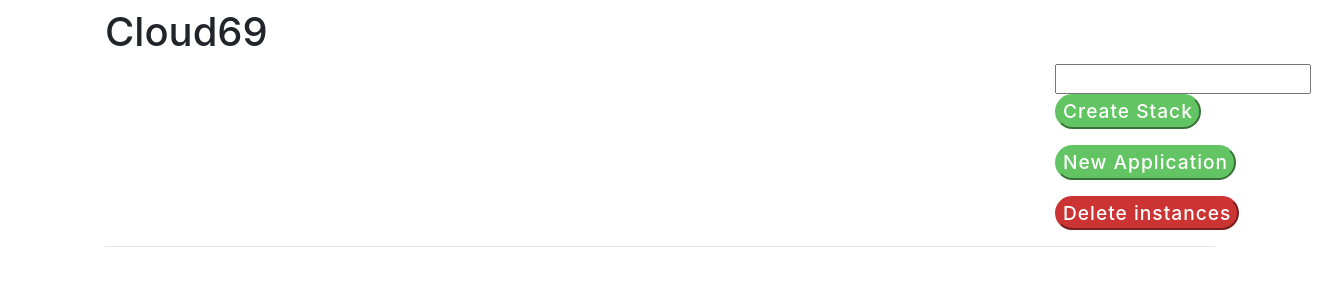
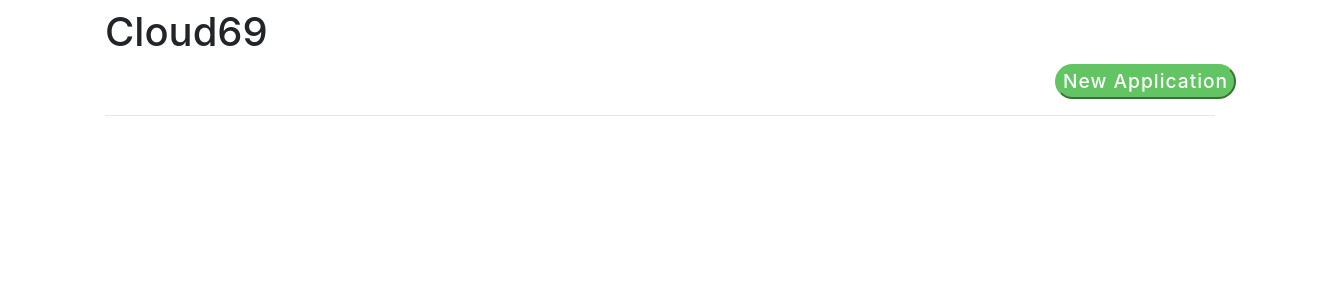
Before and after one commit to Adrian1707/cloud69, a Django app: page /cloud69/ in a window 1320 px wide. Shown: the top 300 px of the page. Run offline with Django 3.2, Linux system fonts and the light colour scheme; data that the repository does not hold is empty; style sheets or scripts are compiled from the project's sources; some libraries are stand-ins or nearby versions.

Commit message:
[working] cleanup views.py and place cloud formation calls in new cloud formation client

```diff
--- a/cloud69/ec2_client.py
+++ /dev/null
@@ -1,74 +0,0 @@
-import os
-import random
-import string
-import boto3
-import pdb
-from django.db import models
-
-class EC2Client(object):
-    def __init__(self):
-        self.client = self.ec2_client()
-        self.resource = self.ec2_resource()
-
-    def get_instances(self):
-        response = self.client.describe_instances()["Reservations"]
-        instances = []
-        if response != []:
-            for instance in response:
-                instances.append(instance["Instances"][0])
-            return instances
-        else:
-            return []
-
-    def create_ec2_instance(self):
-        key_name = self.randomString()
-
-        # create a file to store key locally
-        outfile = open("{key_name}.pem".format(key_name=key_name), 'w')
-
-        # call the boto ec2 function to create a key pair
-        key_pair = self.resource.create_key_pair(KeyName=key_name)
-        #
-        # # capture the key and store it in a file
-        KeyPairout = str(key_pair.key_material)
-        outfile.write(KeyPairout)
-
-        self.resource.create_instances(
-            ImageId="ami-09ead922c1dad67e4",
-            MinCount=1,
-            MaxCount=1,
-            InstanceType='t2.micro',
-            KeyName=key_name
-        )
-
-    def delete_instance(self, id):
-        self.resource.instances.filter(InstanceIds = [id]).terminate()
-
-    def delete_all_ec2_instances(self):
-        self.resource.instances.terminate()
-
-        keypairs = self.client.describe_key_pairs()["KeyPairs"]
-        for pair in keypairs:
-            response = self.client.delete_key_pair(
-                KeyName=pair['KeyName'],
-            )
-
-    def ec2_resource(self):
-        return boto3.resource(
-            "ec2",
-            aws_access_key_id=os.environ['AWS_ACCESS_KEY_ID'],
-            aws_secret_access_key=os.environ['AWS_SECRET_ACCESS_KEY'],
-            region_name="eu-west-2"
-            )
-
-    def ec2_client(self):
-        return boto3.client(
-            "ec2",
-            aws_access_key_id=os.environ['AWS_ACCESS_KEY_ID'],
-            aws_secret_access_key=os.environ['AWS_SECRET_ACCESS_KEY'],
-            region_name="eu-west-2"
-        )
-
-    def randomString(self, stringLength=10):
-        letters = string.ascii_lowercase
-        return ''.join(random.choice(letters) for i in range(stringLength))
--- a/cloud69/templates/cloud69/index.html
+++ b/cloud69/templates/cloud69/index.html
@@ -27,21 +27,9 @@
               {% endfor %}
              </div>
             <div class="col-md-2">
-              <form action="/cloud69/create_stack" method="POST">
-                {% csrf_token %}
-                <input type="text" name="github_url">
-                <input class="button button--create" type="submit" value="Create Stack">
-              </form>
-
               <form action="/cloud69/new_stack" method="GET">
                 {% csrf_token %}
                 <input class="button button--create" type="submit" value="New Application">
-              </form>
-
-
-              <form action="/cloud69/delete_all" method="POST">
-                {% csrf_token %}
-                <input class="button button--delete" type="submit" value="Delete instances">
               </form>
             </div>
           </div>
--- a/cloud69/templates/cloud69/success.html
+++ b/cloud69/templates/cloud69/success.html
@@ -1 +1 @@
-<h1>Instance created</h1>
+<h1>Your stack is being created.</h1>
--- a/cloud69/urls.py
+++ b/cloud69/urls.py
@@ -4,9 +4,6 @@ from . import views
 
 urlpatterns = [
     path('', views.index, name='index'),
-    path('create', views.create, name='create'),
-    path('delete_all', views.delete_all, name='delete_all'),
-    path('delete', views.delete, name='delete'),
     path('new_stack', views.new_stack, name='new_stack'),
     path('create_stack', views.create_stack, name='create_stack'),
 ]
--- a/cloud69/views.py
+++ b/cloud69/views.py
@@ -1,64 +1,29 @@
 from django.http import HttpResponse
 from django.template import loader, Context
-from cloud69.ec2_client import *
+from cloud69.cloud_formation_client import *
 from cloud69.models import *
 import json
 import boto3
 import pdb
 
 def index(request):
-    instances = EC2Client().get_instances()
     template = loader.get_template('cloud69/index.html')
     instance_models = []
-    for instance in instances:
-        if instance['State']["Name"] != 'terminated':
-            instance_models.append(EC2Instance.create(instance_response = instance))
 
     html = template.render({'instance_models': instance_models }, request)
     return HttpResponse(html)
 
-def create(request):
-    EC2Client().create_ec2_instance()
-    template = loader.get_template('cloud69/success.html')
-    return HttpResponse(template.render({}, request))
+def new_stack(request):
+    template = loader.get_template("cloud69/new_stack.html")
+    return HttpResponse(template.render({"ec2_instance_types": ec2_instance_types, "db_instance_types": db_instance_types}, request))
 
-def delete(request):
-    instance_id = request.POST.dict().get("instance_id")
-    EC2Client().delete_instance(instance_id)
+def create_stack(request):
+    CloudFormationClient().create_stack(request.POST.dict())
     template = loader.get_template("cloud69/success.html")
     return HttpResponse(template.render({}, request))
 
-def delete_all(request):
-    EC2Client().delete_all_ec2_instances()
-    template = loader.get_template('cloud69/success.html')
-    return HttpResponse(template.render({}, request))
+def ec2_instance_types():
+    return ["t1.micro", "t2.nano", "t2.micro", "t2.small", "t2.medium", "t2.large", "m1.small", "m1.medium", "m1.large", "m1.xlarge", "m2.xlarge", "m2.2xlarge", "m2.4xlarge", "m3.medium", "m3.large", "m3.xlarge", "m3.2xlarge", "m4.large", "m4.xlarge", "m4.2xlarge", "m4.4xlarge", "m4.10xlarge", "c1.medium", "c1.xlarge", "c3.large", "c3.xlarge", "c3.2xlarge", "c3.4xlarge", "c3.8xlarge", "c4.large", "c4.xlarge", "c4.2xlarge", "c4.4xlarge", "c4.8xlarge", "g2.2xlarge", "g2.8xlarge", "r3.large", "r3.xlarge", "r3.2xlarge", "r3.4xlarge", "r3.8xlarge", "i2.xlarge", "i2.2xlarge", "i2.4xlarge", "i2.8xlarge", "d2.xlarge", "d2.2xlarge", "d2.4xlarge", "d2.8xlarge", "hi1.4xlarge", "hs1.8xlarge", "cr1.8xlarge", "cc2.8xlarge", "cg1.4xlarge"]
 
-def new_stack(request):
-    json_string = open("/code/cloud69/static/cloud69/rails_stack.json").read()
-    github_url = "https://github.com/Adrian1707/todo_list"
-    app_name = github_url.split("/")[-1]
-    json_string = json_string.replace('{github_url}', github_url)
-    json_string = json_string.replace('{app_name}', app_name)
-
-    cloud_formation_template_dict = json.loads(json_string)
-    template = loader.get_template("cloud69/new_stack")
-    return HttpResponse(template.render({}, request))
-
-def create_stack(request):
-    json_string = open("/code/cloud69/static/cloud69/rails_stack.json").read()
-    github_url = request.POST.dict().get("github_url")
-    app_name = github_url.split("/")[-1]
-    json_string = json_string.replace('{github_url}', github_url)
-    json_string = json_string.replace('{app_name}', app_name)
-    client = boto3.client(
-        "cloudformation",
-        aws_access_key_id=os.environ['AWS_ACCESS_KEY_ID'],
-        aws_secret_access_key=os.environ['AWS_SECRET_ACCESS_KEY'],
-        region_name="eu-west-2"
-    )
-    client.create_stack(
-        StackName="TodoList",
-        TemplateBody=json_string,
-        OnFailure='ROLLBACK')
-    template = loader.get_template("cloud69/success.html")
-    return HttpResponse(template.render({}, request))
+def db_instance_types():
+    return ["db.t1.micro", "db.m1.small", "db.m1.medium", "db.m1.large", "db.m1.xlarge", "db.m2.xlarge", "db.m2.2xlarge", "db.m2.4xlarge", "db.m3.medium", "db.m3.large", "db.m3.xlarge", "db.m3.2xlarge", "db.m4.large", "db.m4.xlarge", "db.m4.2xlarge", "db.m4.4xlarge", "db.m4.10xlarge", "db.r3.large", "db.r3.xlarge", "db.r3.2xlarge", "db.r3.4xlarge", "db.r3.8xlarge", "db.m2.xlarge", "db.m2.2xlarge", "db.m2.4xlarge", "db.cr1.8xlarge", "db.t2.micro", "db.t2.small", "db.t2.medium", "db.t2.large"]
```
Also changed, not shown: cloud69/cloud_formation_client.py (added, +27 -0 lines), cloud69/templates/cloud69/new_stack.html (+21 -0 lines).
